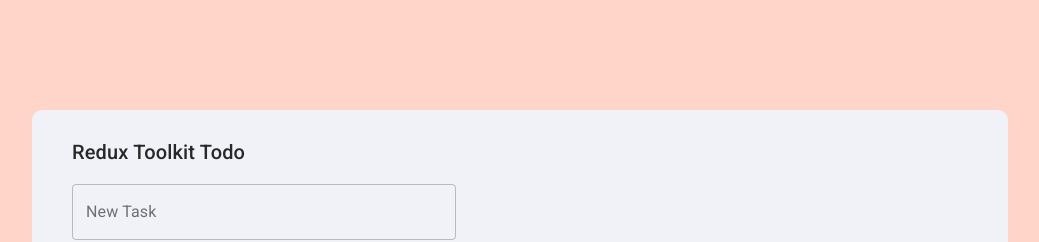
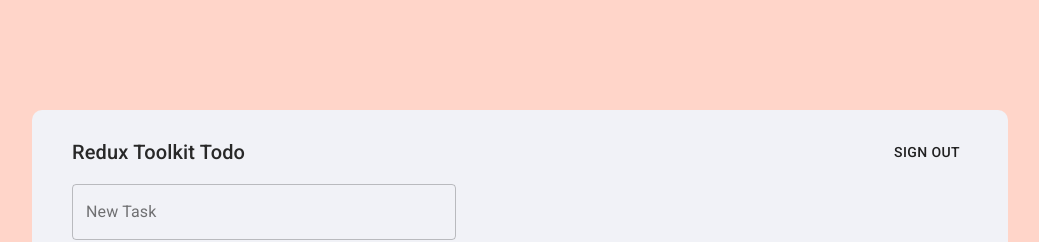
Before and after one commit to Naoya-abe/toolkit-todo, a React (Create React App) app: page / in a window 1280 px wide. Shown: the top 242 px of the page, without its empty margins (120-1159 px from the left). Built offline with nearby package versions, Linux system fonts and the light colour scheme; no server answers; the database is empty.

Commit message:
SignOut処理の実装

```diff
--- a/src/App.tsx
+++ b/src/App.tsx
@@ -1,5 +1,6 @@
 import React, { useEffect } from 'react';
 import { useDispatch } from 'react-redux';
+import { RouteComponentProps } from 'react-router-dom';
 import TaskList from './features/task/taskList/TaskList';
 import Header from './components/header/Header';
 import styles from './App.module.scss';
@@ -8,7 +9,7 @@
 import TaskForm from './features/task/taskForm/TaskForm';
 import { auth } from './firebase';
 
-const App: React.FC = (props: any) => {
+const App: React.FC<RouteComponentProps> = (props) => {
   const dispatch: AppDispatch = useDispatch();
 
   useEffect(() => {
@@ -28,7 +29,7 @@
   return (
     <div className={styles.root}>
       <div className={styles.wrapper}>
-        <Header />
+        <Header history={props.history} />
         <TaskForm />
         <TaskList />
       </div>
--- a/src/components/header/Header.module.scss
+++ b/src/components/header/Header.module.scss
@@ -6,6 +6,8 @@
 
     .toolbar {
       padding: 0;
+      display: flex;
+      justify-content: space-between;
     }
   }
 }
--- a/src/components/header/Header.tsx
+++ b/src/components/header/Header.tsx
@@ -1,15 +1,32 @@
 import React from 'react';
 import AppBar from '@material-ui/core/AppBar';
+import Button from '@material-ui/core/Button';
 import Toolbar from '@material-ui/core/Toolbar';
 import Typography from '@material-ui/core/Typography';
+import * as H from 'history';
+import { auth } from '../../firebase';
 import styles from './Header.module.scss';
 
-const Header: React.FC = () => {
+interface PropTypes {
+  history: H.History;
+}
+
+const Header: React.FC<PropTypes> = ({ history }) => {
+  const handleSignOut = async () => {
+    try {
+      await auth.signOut();
+      history.push('user-auth');
+    } catch (error) {
+      console.error(error.message);
+    }
+  };
+
   return (
     <div className={styles.root}>
       <AppBar position="static" className={styles.app_bar}>
         <Toolbar className={styles.toolbar}>
           <Typography variant="h6">Redux Toolkit Todo</Typography>
+          <Button onClick={handleSignOut}>Sign Out</Button>
         </Toolbar>
       </AppBar>
     </div>
--- a/src/index.tsx
+++ b/src/index.tsx
@@ -5,17 +5,17 @@
 import { store } from './app/store';
 import { Provider } from 'react-redux';
 import * as serviceWorker from './serviceWorker';
-import { Route, BrowserRouter } from 'react-router-dom';
+import { Switch, Route, BrowserRouter } from 'react-router-dom';
 import UserAuth from './pages/userAuth/UserAuth';
 
 ReactDOM.render(
   <React.StrictMode>
     <Provider store={store}>
       <BrowserRouter>
-        <>
+        <Switch>
           <Route exact path="/" component={App} />
           <Route exact path="/user-auth" component={UserAuth} />
-        </>
+        </Switch>
       </BrowserRouter>
     </Provider>
   </React.StrictMode>,
```
Lines whose indentation alone changed are shown as unchanged.
